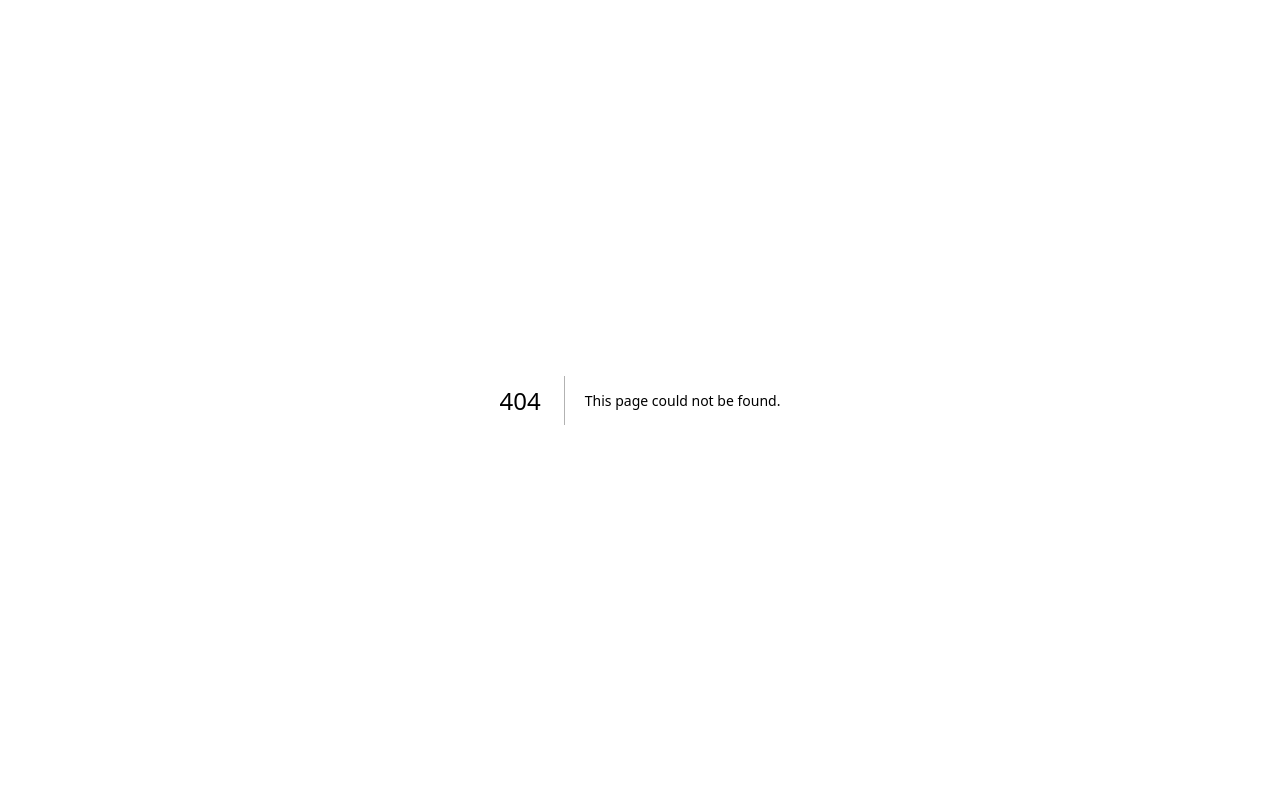
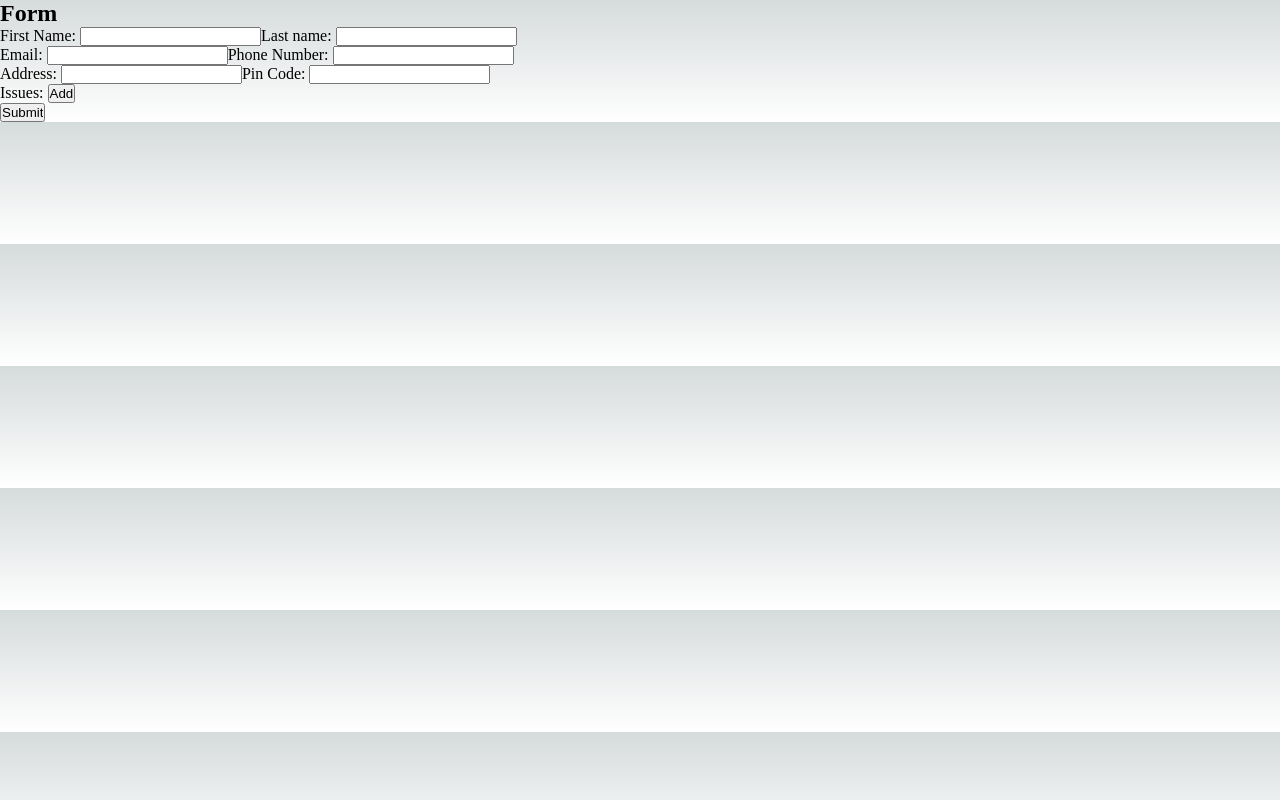
Before and after one commit to surajkumar85/rhf-practice, a Next.js app: page /multi-form in a window 1280 px wide. Before the commit this address had no page. Built offline with nearby package versions, Linux system fonts and the light colour scheme.

Commit message:
used useFormContext hook
Kya bawal cheez hai be sala sara system hil jata hai

```diff
--- /dev/null
+++ b/src/app/multi-form/AddressForm.tsx
@@ -0,0 +1,17 @@
+import { useFormContext } from "react-hook-form";
+
+export default function AddressForm() {
+  const { register } = useFormContext();
+  return (
+    <div>
+      <label>
+        <span>Address: </span>
+        <input type="text" {...register("address")} />
+      </label>
+      <label>
+        <span>Pin Code: </span>
+        <input type="text" {...register("pinCode")} />
+      </label>
+    </div>
+  );
+}
--- /dev/null
+++ b/src/app/multi-form/BasicForm.tsx
@@ -0,0 +1,17 @@
+import { useFormContext } from "react-hook-form";
+
+export default function BasicForm() {
+  const { register } = useFormContext();
+  return (
+    <div>
+      <label>
+        <span>First Name: </span>
+        <input type="text" {...register("firstName")} />
+      </label>
+      <label>
+        <span>Last name: </span>
+        <input type="text" {...register("lastName")} />
+      </label>
+    </div>
+  );
+}
--- /dev/null
+++ b/src/app/multi-form/ContactForm.tsx
@@ -0,0 +1,17 @@
+import { useFormContext } from "react-hook-form";
+
+export default function ContactForm() {
+  const { register } = useFormContext();
+  return (
+    <div>
+      <label>
+        <span>Email: </span>
+        <input type="email" {...register("email")} />
+      </label>
+      <label>
+        <span>Phone Number: </span>
+        <input type="text" {...register("phoneNumber")} />
+      </label>
+    </div>
+  );
+}
--- /dev/null
+++ b/src/app/multi-form/Form.tsx
@@ -0,0 +1,41 @@
+"use client";
+import { FormProvider, useForm, SubmitHandler } from "react-hook-form";
+import { zodResolver } from "@hookform/resolvers/zod";
+import * as z from "zod";
+import BasicForm from "./BasicForm";
+import ContactForm from "./ContactForm";
+import AddressForm from "./AddressForm";
+import MultiValueForm from "./MultiValueForm";
+
+const formSchema = z.object({
+  firstName: z.string(),
+  lastName: z.string(),
+  email: z.string().email(),
+  phoneNumber: z.string(),
+  address: z.string(),
+  pinCode: z.string(),
+  issue: z.array(z.string()),
+});
+
+type FormFieldTypes = z.infer<typeof formSchema>;
+
+export default function Form() {
+  const functions = useForm<FormFieldTypes>({
+    resolver: zodResolver(formSchema),
+  });
+  const onSubmit: SubmitHandler<FormFieldTypes> = (data) => console.log(data);
+  return (
+    <div>
+      <FormProvider {...functions}>
+        <h2>Form</h2>
+        <form onSubmit={functions.handleSubmit(onSubmit)}>
+          <BasicForm />
+          <ContactForm />
+          <AddressForm />
+          <MultiValueForm />
+          <input type="submit" />
+        </form>
+      </FormProvider>
+    </div>
+  );
+}
--- /dev/null
+++ b/src/app/multi-form/MultiValueForm.tsx
@@ -0,0 +1,23 @@
+import { useFieldArray, useFormContext } from "react-hook-form";
+
+export default function MultiValueForm() {
+  const { register, control } = useFormContext();
+  const { fields, append, remove } = useFieldArray({
+    control,
+    name: "issue",
+  });
+  return (
+    <div>
+      <span>Issues: </span>
+      {fields.length > 0 &&
+        fields.map((field, index) => (
+          <label key={field.id}>
+            <span>{`Issue-${index + 1}`}</span>
+            <input type="text" {...register(`issue[${index}]`)} />
+            <button onClick={() => remove(index)}>Remove</button>
+          </label>
+        ))}
+      <button onClick={() => append("")}>Add</button>
+    </div>
+  );
+}
--- /dev/null
+++ b/src/app/multi-form/page.tsx
@@ -0,0 +1,9 @@
+import Form from "./Form";
+
+export default function Page() {
+  return (
+    <div>
+      <Form />
+    </div>
+  );
+}
```
